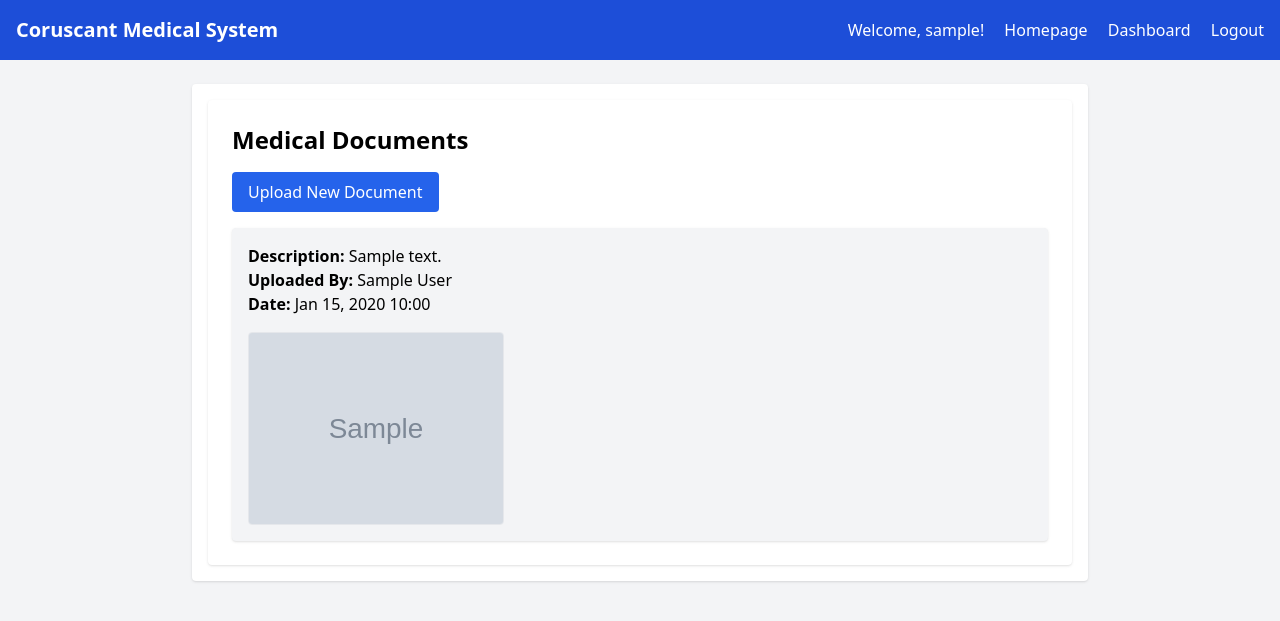
After one commit to praria/Coruscant-Health-Administration, a Django app: page /documents/ in a window 1280 px wide. The commit adds this page. Shown: the top 621 px of the page. Run offline with Django 5.2, Linux system fonts and the light colour scheme; a user stored in the database is signed in; tables that the repository leaves empty hold one stand-in row (values such as "Sample post"); grey boxes marked "Sample" are stand-in pictures; some libraries are stand-ins or nearby versions.

Commit message:
add medical document management feature

```diff
--- a/core/admin.py
+++ b/core/admin.py
@@ -1,6 +1,6 @@
 from django.contrib import admin
 from django.contrib.auth.admin import UserAdmin as BaseUserAdmin
-from .models import Appointment, User, PatientProfile, DoctorProfile, HealthReading, Prescription, ServiceOrder
+from .models import Appointment, User, PatientProfile, DoctorProfile, HealthReading, Prescription, ServiceOrder, MedicalDocument
 
 class CustomUserAdmin(BaseUserAdmin):
     model = User
@@ -22,3 +22,4 @@ admin.site.register(HealthReading)
 admin.site.register(Prescription)
 admin.site.register(ServiceOrder)
 admin.site.register(Appointment)
+admin.site.register(MedicalDocument)
--- a/core/models.py
+++ b/core/models.py
@@ -111,4 +111,16 @@ class ServiceOrder(models.Model):
     result = models.TextField(blank=True)
 
     def __str__(self):
-        return f"{self.service_type} for {self.patient.username}"
+        return f"{self.order_type} for {self.patient.username}"
+
+
+
+class MedicalDocument(models.Model):
+    patient = models.ForeignKey('User', on_delete=models.CASCADE, limit_choices_to={'role': 'PATIENT'})
+    uploaded_by = models.ForeignKey('User', on_delete=models.SET_NULL, null=True, related_name='uploaded_documents')
+    file = models.FileField(upload_to='documents/')
+    description = models.TextField(blank=True)
+    uploaded_at = models.DateTimeField(auto_now_add=True)
+
+    def __str__(self):
+        return f"Document for {self.patient.username} uploaded at {self.uploaded_at.strftime('%Y-%m-%d')}"
--- a/core/templates/dashboard/patient.html
+++ b/core/templates/dashboard/patient.html
@@ -45,6 +45,11 @@
         Schedule an Appointment
     </a>
 </div>
+<div class="mt-6">
+    <a href="{% url 'document_list' %}" class="inline-block bg-blue-600 text-white px-4 py-2 rounded hover:bg-blue-700">
+        View/ Upload Documents
+    </a>
+</div>
 <div class="bg-white shadow p-6 rounded-lg">
     <h2 class="text-xl font-semibold mb-4">Service Order Results</h2>
     <ul class="list-disc list-inside">
--- /dev/null
+++ b/core/templates/pages/document_list.html
@@ -0,0 +1,43 @@
+{% extends 'base.html' %}
+{% block title %}Medical Documents{% endblock %}
+
+{% block content %}
+<div class="max-w-4xl mx-auto p-6 bg-white shadow rounded">
+    <h1 class="text-2xl font-bold mb-4">Medical Documents</h1>
+
+    <a href="{% url 'upload_medical_document' %}" class="inline-block mb-4 bg-blue-600 text-white px-4 py-2 rounded hover:bg-blue-700">
+        Upload New Document
+    </a>
+
+    {% if documents %}
+        <ul class="space-y-4">
+            {% for document in documents %}
+                <li class="bg-gray-100 p-4 rounded shadow">
+                    <p><strong>Description:</strong> {{ document.description|default:"No description" }}</p>
+                    <p><strong>Uploaded By:</strong> {{ document.uploaded_by.get_full_name|default:document.uploaded_by.username }}</p>
+                    <p><strong>Date:</strong> {{ document.uploaded_at|date:"M d, Y H:i" }}</p>
+
+                    {% if ".jpg" in document.file.url|lower or ".jpeg" in document.file.url|lower or ".png" in document.file.url|lower %}
+                        <a href="{{ document.file.url }}" target="_blank">
+                            <img src="{{ document.file.url }}" alt="Document Image" class="w-64 h-auto rounded border mt-4" />
+                        </a>
+                    {% elif ".pdf" in document.file.url|lower %}
+                        <a href="{{ document.file.url }}" target="_blank" class="text-blue-600 hover:underline">
+                            View PDF
+                        </a>
+                    {% else %}
+                        <!-- Download Link for Other Files -->
+                        <a href="{{ document.file.url }}" target="_blank"
+                        class="inline-block mt-4 bg-green-600 text-white px-3 py-2 rounded hover:bg-green-700">
+                            Download/View File
+                        </a>
+                    {% endif %}
+
+                </li>
+            {% endfor %}
+        </ul>
+    {% else %}
+        <p>No documents found.</p>
+    {% endif %}
+</div>
+{% endblock %}
--- a/core/urls.py
+++ b/core/urls.py
@@ -1,6 +1,10 @@
 from django.urls import path
 from django.contrib.auth.views import LogoutView
 from . import views
+
+
+from django.conf import settings
+from django.conf.urls.static import static
 
 urlpatterns = [
     path('login/', views.CustomLoginView.as_view(), name='login'),
@@ -36,5 +40,10 @@ urlpatterns = [
     path('orders/department/', views.department_orders, name='department_orders'),
     path('orders/<int:order_id>/upload-result/', views.upload_service_result, name='upload_service_result'),
 
+    path('documents/upload/', views.upload_medical_document, name='upload_medical_document'),
+    path('documents/', views.document_list, name='document_list'),
 
 ]
+
+if settings.DEBUG:
+    urlpatterns += static(settings.MEDIA_URL, document_root=settings.MEDIA_ROOT)
--- a/core/views.py
+++ b/core/views.py
@@ -1,8 +1,8 @@
 from django.shortcuts import render, redirect, get_object_or_404
 from django.contrib.auth import login, get_user_model
 from django.contrib import messages
-from core.models import Appointment, HealthReading, Prescription, ServiceOrder
-from .forms import DepartmentRegisterForm, ServiceOrderResultForm, ServiceOrderForm, AppointmentForm, CustomLoginForm, HealthReadingForm, PatientRegistrationForm, DoctorRegistrationForm, EmergencyRegistrationForm, PrescriptionForm
+from core.models import Appointment, HealthReading, Prescription, ServiceOrder, MedicalDocument, User
+from .forms import DepartmentRegisterForm, ServiceOrderResultForm, ServiceOrderForm, AppointmentForm, CustomLoginForm, HealthReadingForm, PatientRegistrationForm, DoctorRegistrationForm, EmergencyRegistrationForm, PrescriptionForm, MedicalDocumentForm
 from django.contrib.auth.decorators import login_required, user_passes_test
 from django.contrib.auth.views import LoginView
 from django.urls import reverse
@@ -278,3 +278,42 @@ def upload_service_result(request, order_id):
         form = ServiceOrderResultForm(instance=order)
 
     return render(request, 'pages/upload_service_result.html', {'form': form, 'order': order})
+
+
+
+@login_required
+def upload_medical_document(request):
+    if request.method == 'POST':
+        form = MedicalDocumentForm(request.POST, request.FILES)
+        if form.is_valid():
+            document = form.save(commit=False)
+            document.uploaded_by = request.user
+            if request.user.role == 'PATIENT':
+                document.patient = request.user
+            elif request.user.role == 'DOCTOR':
+                patient_id = request.POST.get('patient_id')
+                document.patient = get_object_or_404(User, id=patient_id, role='PATIENT')
+            document.save()
+            return redirect('home_patient' if request.user.role == 'PATIENT' else 'home_doctor')
+    else:
+        form = MedicalDocumentForm()
+
+    patients = None
+    if request.user.role == 'DOCTOR':
+        patients = User.objects.filter(role='PATIENT')  # Simple for now
+
+    return render(request, 'pages/upload_document.html', {'form': form, 'patients': patients})
+
+
+
+
+@login_required
+def document_list(request):
+    if request.user.role == 'PATIENT':
+        documents = MedicalDocument.objects.filter(patient=request.user)
+    elif request.user.role == 'DOCTOR':
+        documents = MedicalDocument.objects.filter(uploaded_by=request.user)
+    else:
+        documents = MedicalDocument.objects.all()
+
+    return render(request, 'pages/document_list.html', {'documents': documents})
--- a/coruscant_health_administration/settings.py
+++ b/coruscant_health_administration/settings.py
@@ -129,3 +129,6 @@ LOGIN_URL = '/login/'
 # https://docs.djangoproject.com/en/5.2/ref/settings/#default-auto-field
 
 DEFAULT_AUTO_FIELD = 'django.db.models.BigAutoField'
+
+MEDIA_URL = '/media/'
+MEDIA_ROOT = os.path.join(BASE_DIR, 'media')
```
Also changed, not shown: core/forms.py (+17 -1 lines), core/templates/dashboard/doctor.html (+14 -2 lines), core/templates/pages/upload_document.html (added, +25 -0 lines).
